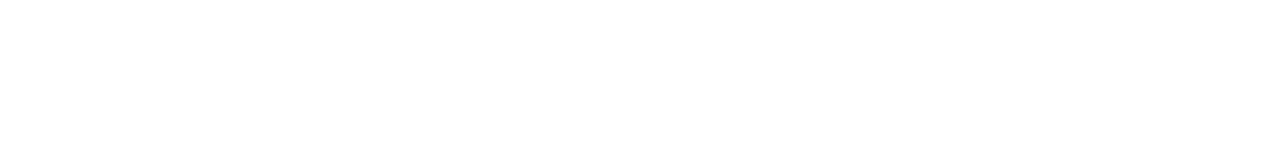
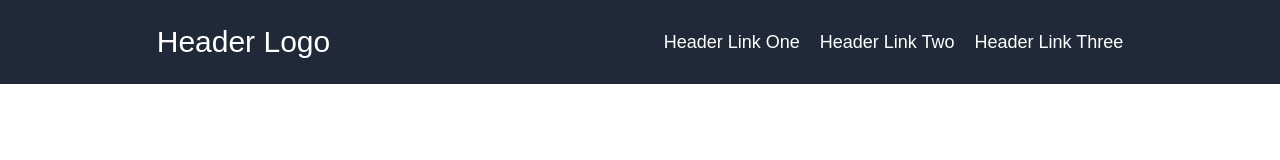
Before and after one commit to ibraheemdurrani/css_project, a plain HTML site: page index.html in a window 1280 px wide. Drawn offline with Linux system fonts and the light colour scheme.

Commit message:
Creader Header with style

```diff
--- a/index.html
+++ b/index.html
@@ -9,7 +9,27 @@
 </head>
 <body>
 
+<header class="header">
+    <div class="container">
+        <div class="left">
+<p>Header Logo</p>
+        </div>
+        <div class="right">
+<ul>
+    <li>
+        <a> Header Link One</a>
+    </li>
+    <li>
+        <a> Header Link Two</a>
+    </li>
+    <li>
+        <a> Header Link Three</a>
+    </li>
 
+</ul>
+        </div>
+    </div>
+</header>
 
 </body>
 </html>
--- a/style.css
+++ b/style.css
@@ -0,0 +1,35 @@
+* {
+    padding: 0;
+    margin: 0;
+}
+
+.header .container {
+    display: flex;
+    justify-content: space-around;
+    align-items: center;
+    padding-top: 25px;
+    padding-bottom: 25px;
+    background-color: #1f2937;
+    color: white;
+}
+
+.header .container .right ul {
+    display: flex;
+}
+
+.header .container .left p {
+    font-family: Arial, Helvetica, sans-serif;
+    font-size: 30px;
+}
+
+.header .container .right ul li {
+    list-style: none;
+    margin-left: 20px;
+    font-family: Arial, Helvetica, sans-serif;
+    font-weight: 400;
+    cursor: pointer;
+    font-size: 18px;
+}
+.header .container .right ul li a:hover {
+  color: rgb(0, 95, 247);
+}
```
